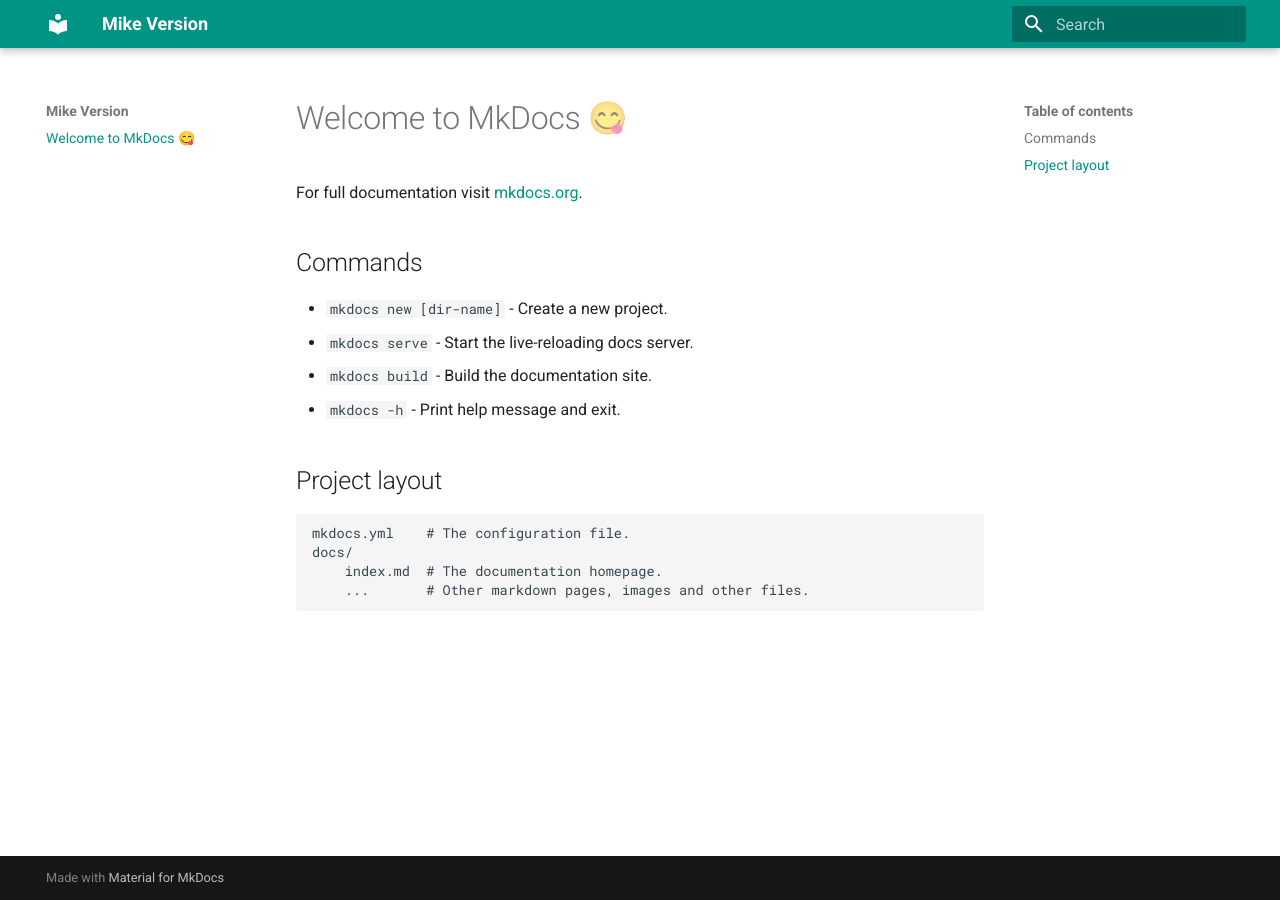
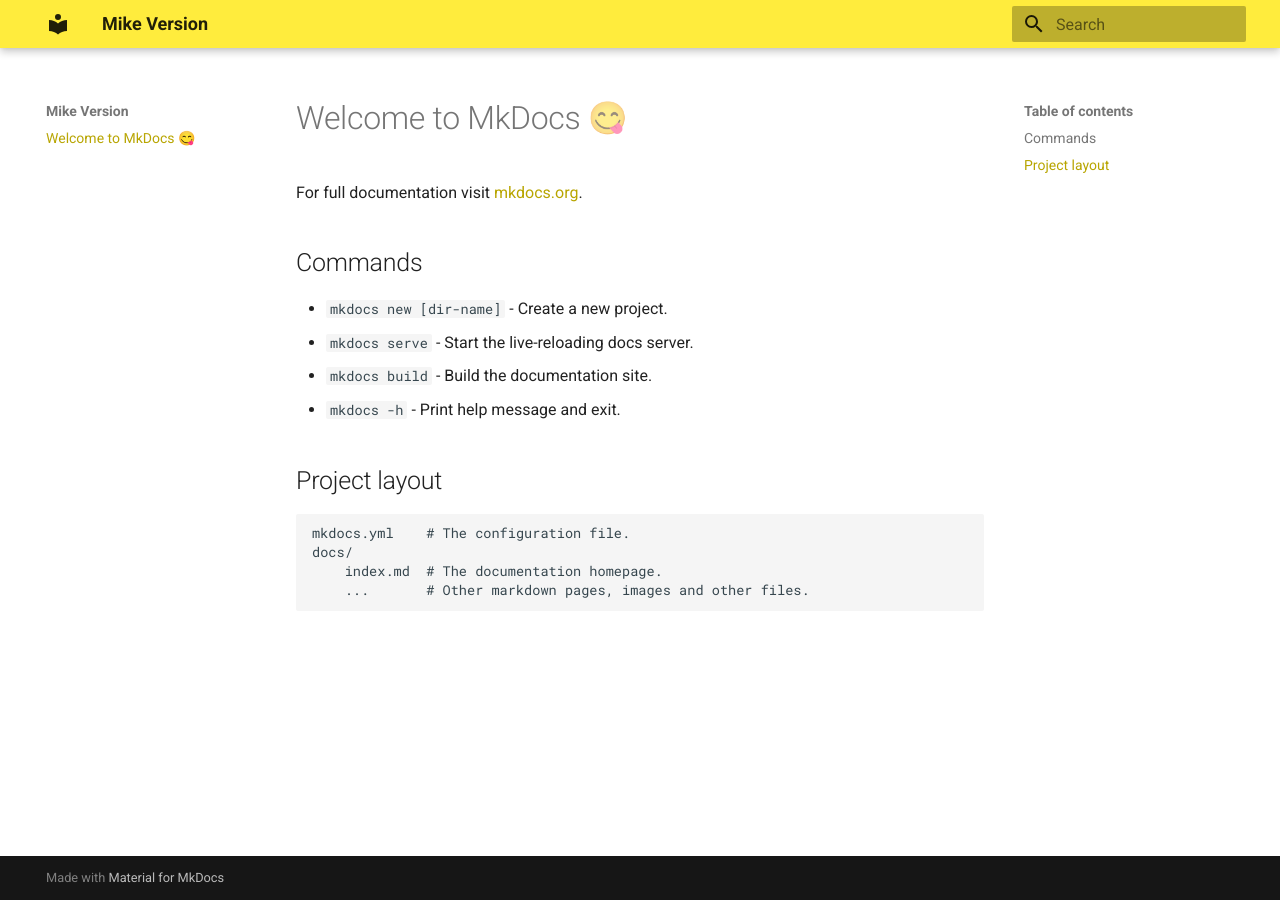
Before and after one commit to Hagar-Usama/mike_version, an MkDocs documentation site: the page built from docs/index.md, in a window 1280 px wide. Built offline with MkDocs 1.6.1 and Material for MkDocs 9.7.7, drawn with Linux system fonts in a browser that asks for light colours; the version menu is left out.

Commit message:
add change for version

```diff
--- a/mkdocs.yml
+++ b/mkdocs.yml
@@ -3,7 +3,7 @@ theme:
   name: material
   palette:
     - scheme: default
-      primary: teal
+      primary: yellow
       accent: pink
 
 extra:
```
Also changed, not shown: 2 other files.
